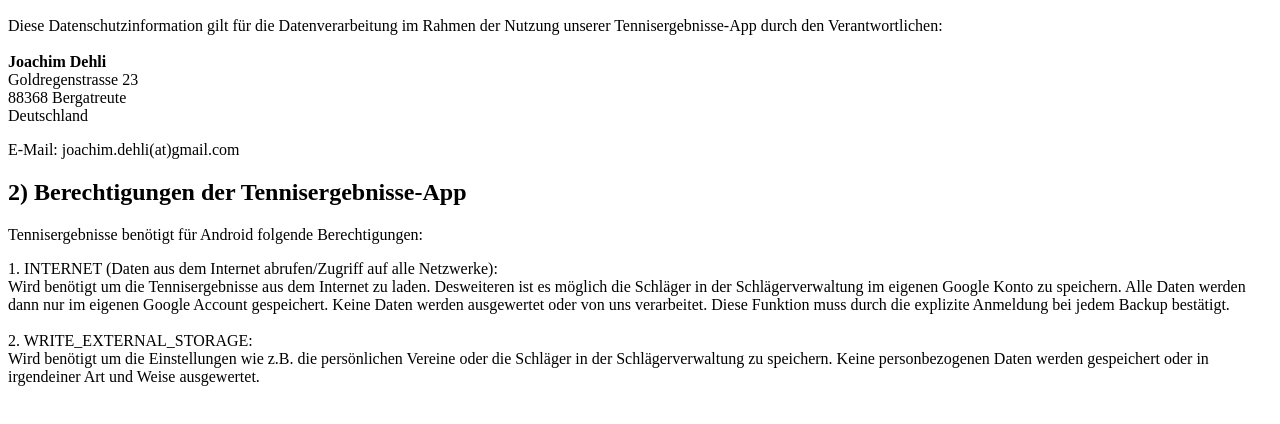
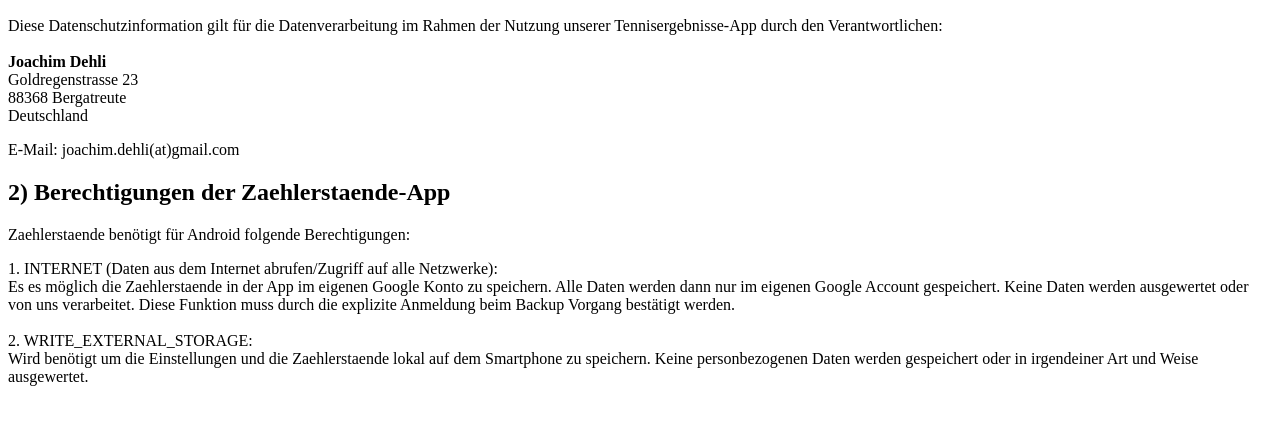
Before and after one commit to JoDehli/tennisergebnisse, a plain HTML site: page zaehlerstaende.html in a window 1280 px wide. Shown: the part 110-534 px from the top of the page. Drawn offline with Linux system fonts and the light colour scheme.

Commit message:
Update Zaehlerstaende

```diff
--- a/zaehlerstaende.html
+++ b/zaehlerstaende.html
@@ -31,14 +31,14 @@
     <p>E-Mail: joachim.dehli(at)gmail.com</p>
 
 
-    <h2>2) Berechtigungen der Tennisergebnisse-App</h2>
-    <p>Tennisergebnisse ben&ouml;tigt f&uuml;r Android folgende Berechtigungen:</p>
+    <h2>2) Berechtigungen der Zaehlerstaende-App</h2>
+    <p>Zaehlerstaende ben&ouml;tigt f&uuml;r Android folgende Berechtigungen:</p>
     <p> 1. INTERNET (Daten aus dem Internet abrufen/Zugriff auf alle Netzwerke):
-        <br/> Wird ben&ouml;tigt um die Tennisergebnisse aus dem Internet zu laden. Desweiteren ist es m&ouml;glich die Schl&auml;ger in der Schl&auml;gerverwaltung im eigenen Google Konto zu speichern. Alle Daten werden dann nur im eigenen Google Account
-        gespeichert. Keine Daten werden ausgewertet oder von uns verarbeitet. Diese Funktion muss durch die explizite Anmeldung bei jedem Backup best&auml;tigt.
+        <br/> Es es m&ouml;glich die Zaehlerstaende in der App im eigenen Google Konto zu speichern. Alle Daten werden dann nur im eigenen Google Account
+        gespeichert. Keine Daten werden ausgewertet oder von uns verarbeitet. Diese Funktion muss durch die explizite Anmeldung beim Backup Vorgang best&auml;tigt werden.
         <br/>
         <br /> 2. WRITE_EXTERNAL_STORAGE:
-        <br/> Wird ben&ouml;tigt um die Einstellungen wie z.B. die pers&ouml;nlichen Vereine oder die Schl&auml;ger in der Schl&auml;gerverwaltung zu speichern. Keine personbezogenen Daten werden gespeichert oder in irgendeiner Art und Weise ausgewertet.
+        <br/> Wird ben&ouml;tigt um die Einstellungen und die Zaehlerstaende lokal auf dem Smartphone zu speichern. Keine personbezogenen Daten werden gespeichert oder in irgendeiner Art und Weise ausgewertet.
     </p>
 
 
```
